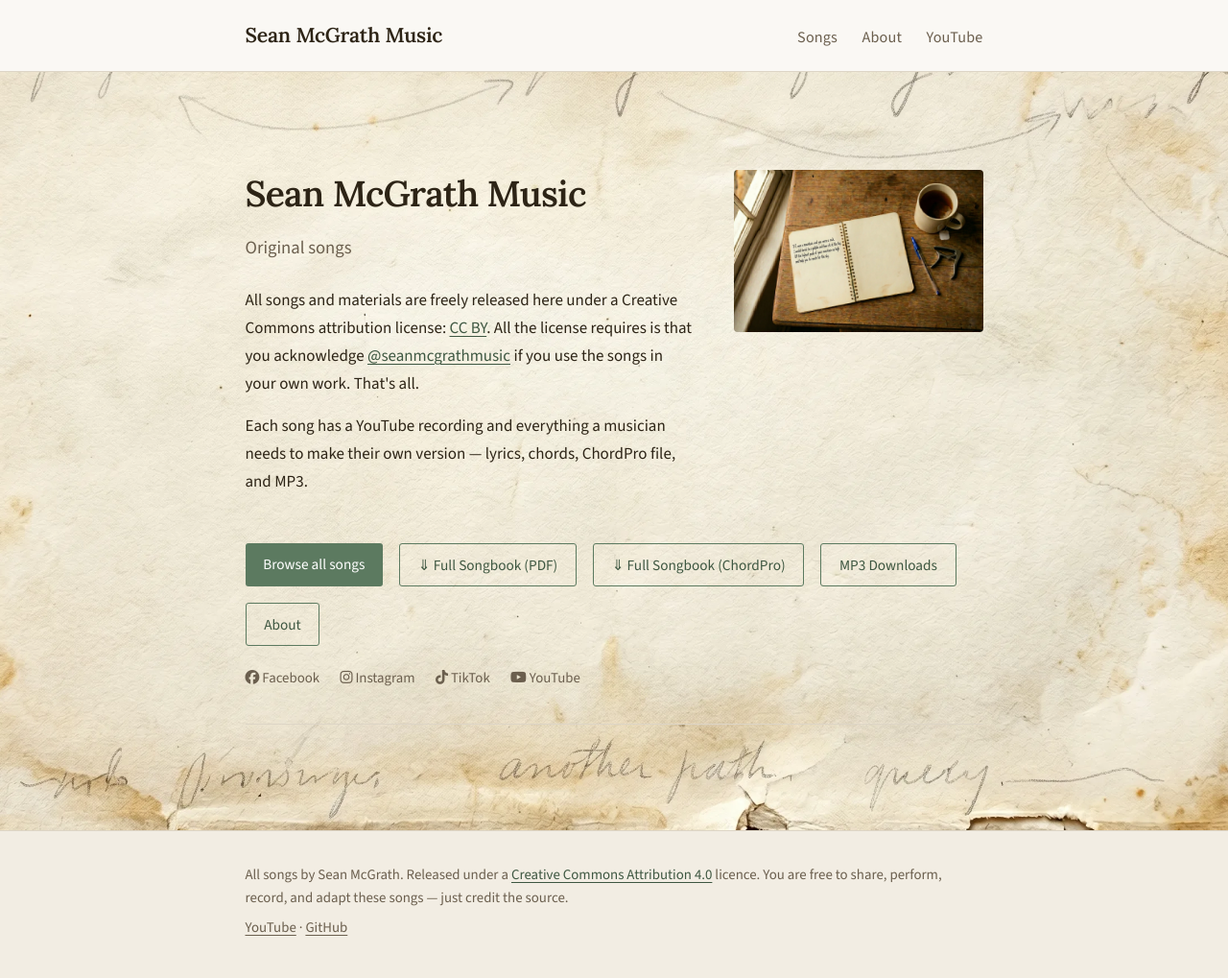
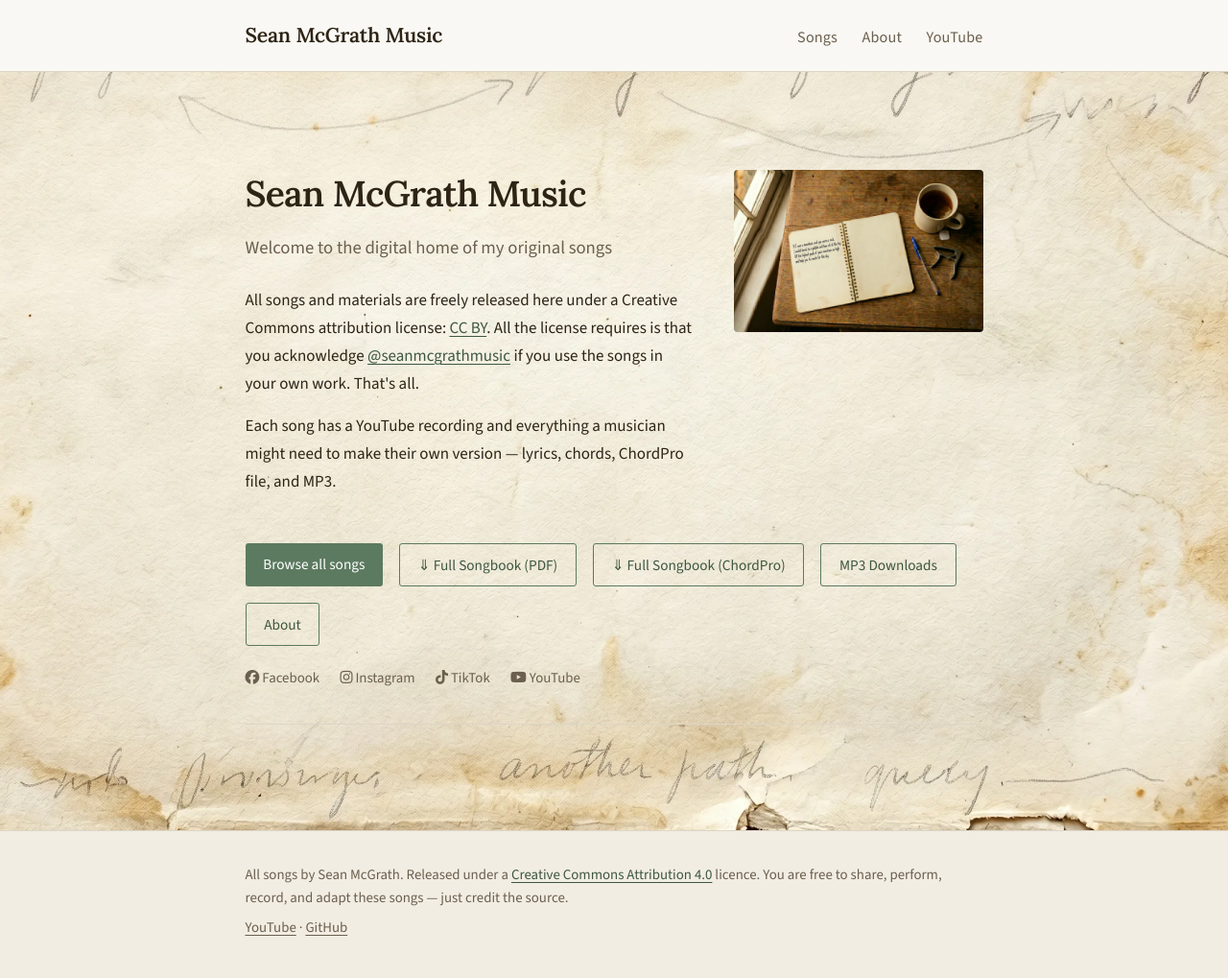
Before and after one commit to seanmcgrath42/seanmcgrathmusic.com, a Jekyll site: the page built from index.html, in a window 1280 px wide. Shown: the whole page at 96% size. Built offline with Jekyll 4.4.1, drawn with Linux system fonts in a browser that asks for light colours.

Commit message:
Update home page copy
Tagline: 'Welcome to the digital home of my original songs'.
'everything a musician needs' -> 'everything a musician might need'.

Co-Authored-By: Claude Sonnet 4.6 <noreply@anthropic.com>

```diff
--- a/index.html
+++ b/index.html
@@ -7,7 +7,7 @@ title: Home
   <div class="home-intro-layout">
     <div class="home-intro-text">
       <h1>Sean McGrath Music</h1>
-      <p class="tagline">Original songs</p>
+      <p class="tagline">Welcome to the digital home of my original songs</p>
       <div class="intro-body">
         <p>
           All songs and materials are freely released here under a Creative Commons attribution license: <a href="https://creativecommons.org/licenses/by/4.0/" target="_blank" rel="noopener">CC BY</a>.
@@ -15,7 +15,7 @@ title: Home
 		  That's all.
         </p>
         <p>
-          Each song has a YouTube recording and everything a musician needs to make their own version —
+          Each song has a YouTube recording and everything a musician might need to make their own version —
           lyrics, chords, ChordPro file, and MP3.
         </p>
       </div>
```
